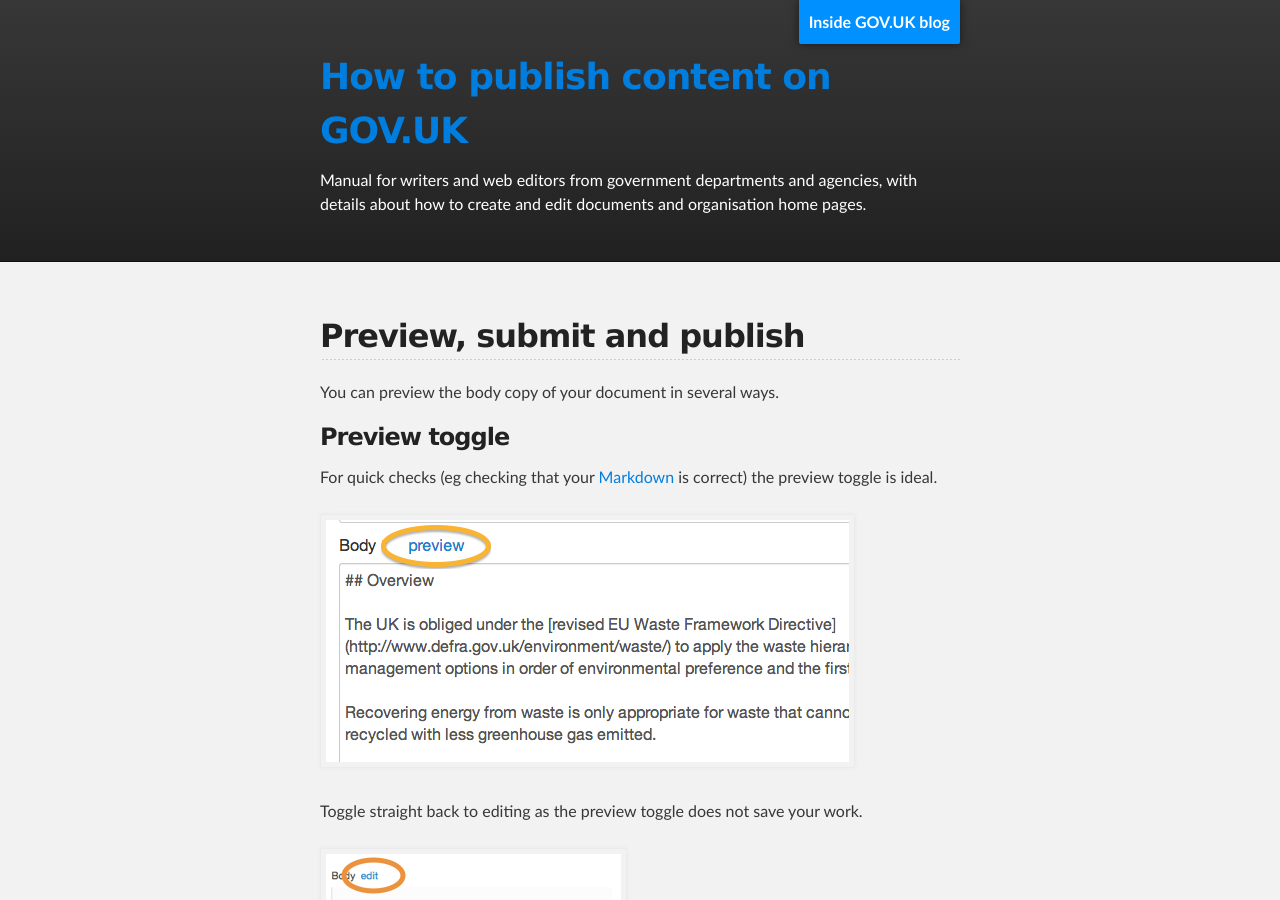
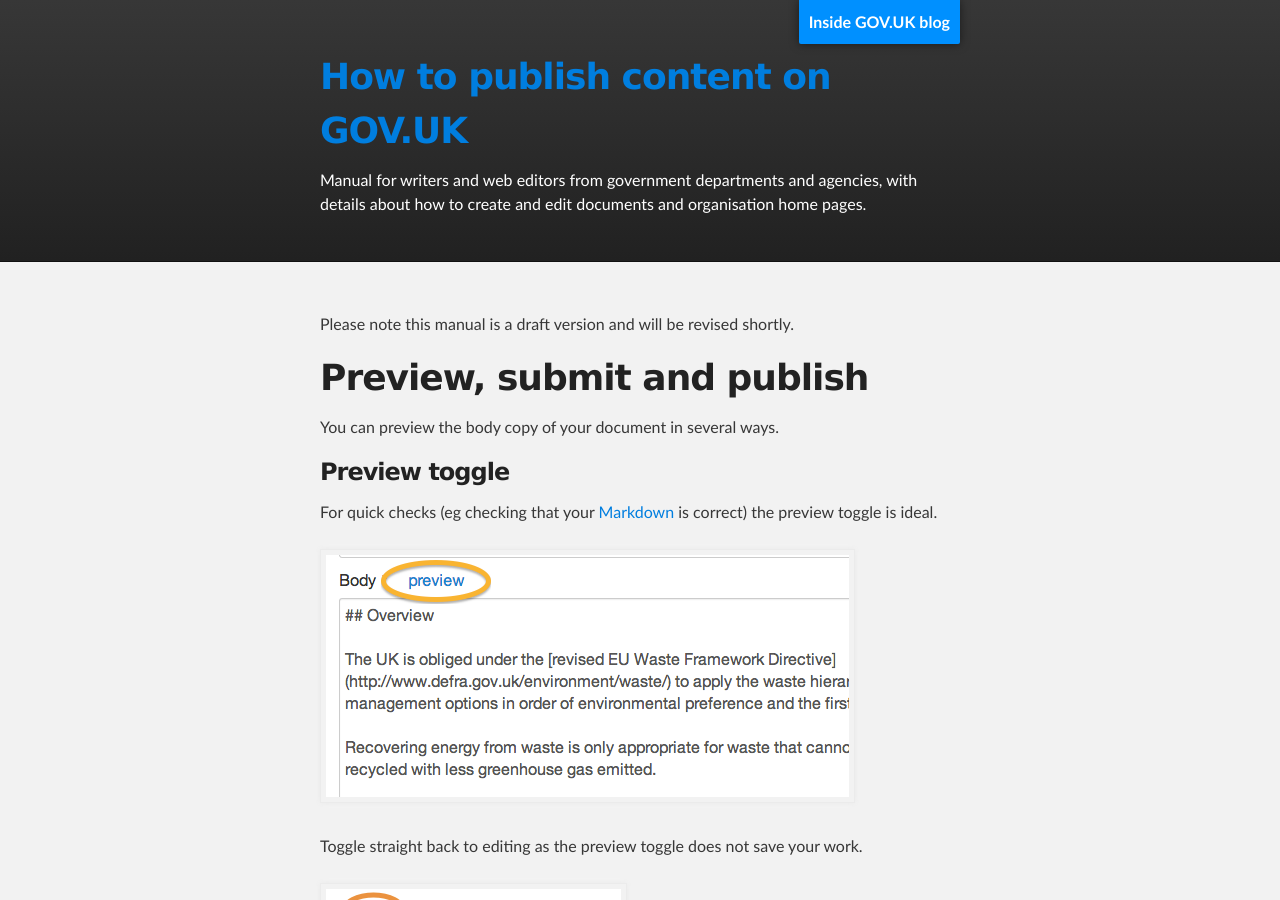
Before and after one commit to alphagov/inside-government-admin-guide, a Jekyll site: the page built from creating-documents/preview-your-work.md, in a window 1280 px wide and 900 px high. Built offline with Jekyll 4.4.1, drawn with Linux system fonts in a browser that asks for light colours.

Commit message:
Update preview-your-work.md

```diff
--- a/creating-documents/preview-your-work.md
+++ b/creating-documents/preview-your-work.md
@@ -3,7 +3,9 @@
 title: How to publish content / Preview, submit and publish
 ---
 
-## Preview, submit and publish
+Please note this manual is a draft version and will be revised shortly.
+
+# Preview, submit and publish
 
 You can preview the body copy of your document in several ways.
 
```
